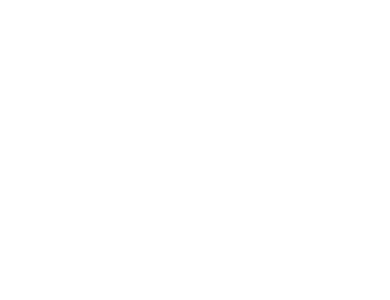
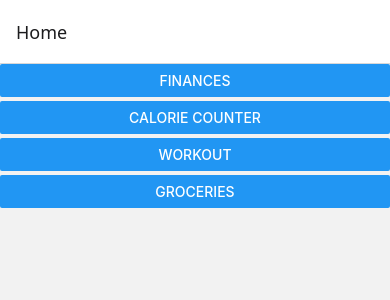
Before and after one commit to jdc-cunningham/baka-vida, a React Native app in the folder BakaVida/: screen /Home in a window 390 px wide. Shown: the top 300 px of the page. Built offline with nearby package versions, Linux system fonts and the light colour scheme.

Commit message:
basic routing

```diff
--- a/BakaVida/App.tsx
+++ b/BakaVida/App.tsx
@@ -6,22 +6,27 @@
  */
 
 import React from 'react';
+import { NavigationContainer } from '@react-navigation/native';
+import { createNativeStackNavigator } from '@react-navigation/native-stack';
+import { HomeScreen } from './screens/HomeScreen';
+import { FinancesScreen } from './screens/FinancesScreen';
 
-import {
-  SafeAreaView,
-  ScrollView,
-  View,
-} from 'react-native';
+const Stack = createNativeStackNavigator();
 
 function App(): React.JSX.Element {
   return (
-    <SafeAreaView>
-      <ScrollView
-        contentInsetAdjustmentBehavior="automatic">
-        <View>
-        </View>
-      </ScrollView>
-    </SafeAreaView>
+    <NavigationContainer>
+      <Stack.Navigator>
+        <Stack.Screen
+          name="Home"
+          component={HomeScreen}
+        />
+        <Stack.Screen
+          name="Finances"
+          component={FinancesScreen}
+        />
+      </Stack.Navigator>
+    </NavigationContainer>
   );
 }
 
--- a/BakaVida/package.json
+++ b/BakaVida/package.json
@@ -10,9 +10,13 @@
     "test": "jest"
   },
   "dependencies": {
+    "@react-navigation/native": "^7.1.16",
+    "@react-navigation/native-stack": "^7.3.23",
     "@types/react-native-sqlite-storage": "^6.0.5",
     "react": "18.3.1",
     "react-native": "0.77.1",
+    "react-native-safe-area-context": "^5.5.2",
+    "react-native-screens": "^4.13.1",
     "react-native-sqlite-storage": "^6.0.1"
   },
   "devDependencies": {
--- /dev/null
+++ b/BakaVida/screens/FinancesScreen.tsx
@@ -0,0 +1,17 @@
+import {
+  SafeAreaView,
+  ScrollView,
+  View,
+} from 'react-native';
+
+export const FinancesScreen = ({navigation, route}) => {
+    return (
+        <SafeAreaView>
+            <ScrollView>
+                <View>
+
+                </View>
+            </ScrollView>
+        </SafeAreaView>
+    )
+};
--- /dev/null
+++ b/BakaVida/screens/HomeScreen.tsx
@@ -0,0 +1,63 @@
+import {
+  SafeAreaView,
+  ScrollView,
+  View,
+  Button
+} from 'react-native';
+
+export const HomeScreen = ({navigation, route}) => {
+    return (
+        <SafeAreaView>
+            <ScrollView>
+                <View
+                    style={{
+
+                    }}
+                >
+                    <Button
+                        title="Finances"
+                        onPress={() => {
+                            navigation.navigate('Finances')
+                        }}
+                    />
+                </View>
+                <View
+                    style={{
+                        marginTop: 4,
+                    }}
+                >
+                    <Button
+                        title="Calorie Counter"
+                        onPress={() => {
+                            navigation.navigate('Finances')
+                        }}
+                    />
+                </View>
+                <View
+                    style={{
+                        marginTop: 4,
+                    }}
+                >
+                    <Button
+                        title="Workout"
+                        onPress={() => {
+                            navigation.navigate('Finances')
+                        }}
+                    />
+                </View>
+                <View
+                    style={{
+                        marginTop: 4,
+                    }}
+                >
+                    <Button
+                        title="Groceries"
+                        onPress={() => {
+                            navigation.navigate('Finances')
+                        }}
+                    />
+                </View>
+            </ScrollView>
+        </SafeAreaView>
+    )
+};
```
Also changed, not shown: 2 other files (tests, documents, lock files or other folders).
